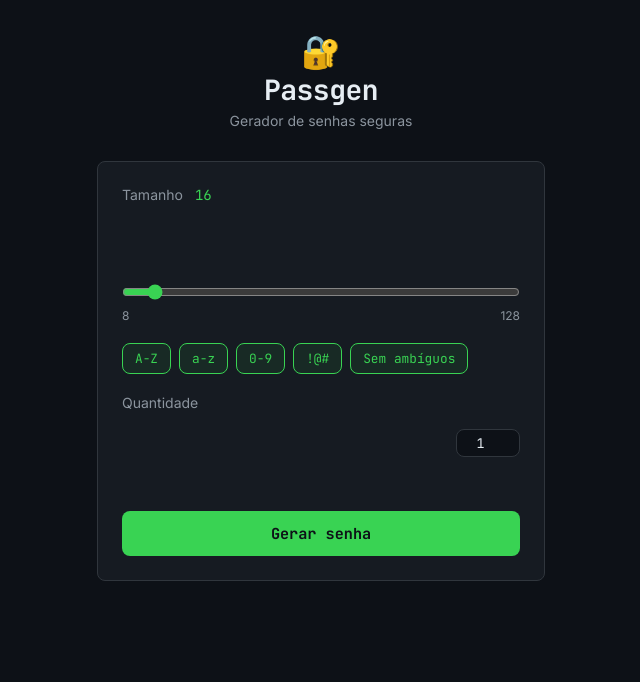
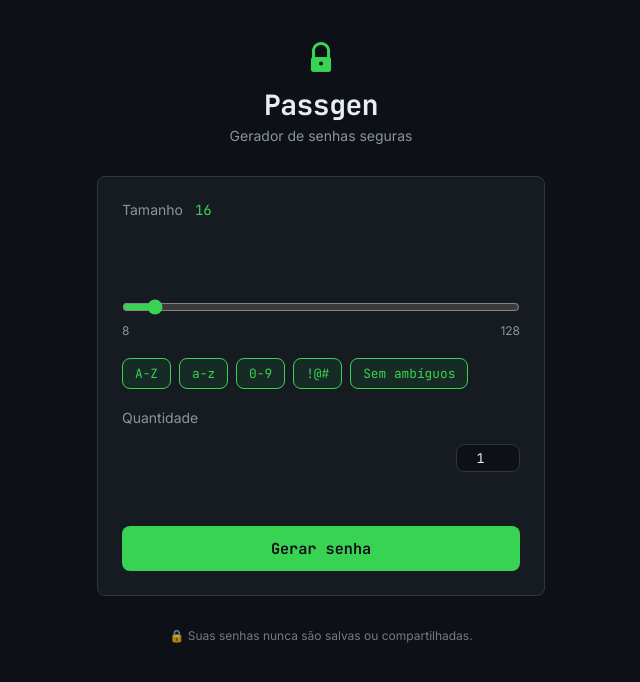
Before and after one commit to pedroolivsz/passgen, a React (Vite) app in the folder frontend/: page / in a window 1280 px wide. Shown: the top 682 px of the page, without its empty margins (319-959 px from the left). Built offline with nearby package versions, Linux system fonts and the light colour scheme; no server answers.

Commit message:
feat: replace header emoji with logo icon

```diff
--- a/frontend/src/App.css
+++ b/frontend/src/App.css
@@ -34,8 +34,9 @@ body {
     margin-bottom: 2rem;
 }
 
-.app-logo {
-    font-size: 2rem;
+.app-logo img {
+    width: 50px;
+    height: 50px;
 }
 
 .app-title {
@@ -235,3 +236,11 @@ body {
     font-family: var(--mono);
     min-width: 40px;
 }
+
+.app-footer {
+    text-align: center;
+    margin-top: 2rem;
+    font-size: 0.75rem;
+    color: var(--text-muted);
+    opacity: 0.8;
+}
--- a/frontend/src/App.tsx
+++ b/frontend/src/App.tsx
@@ -25,7 +25,7 @@ export default function App() {
     return (
         <div className="app">
             <header className="app-header">
-                <span className="app-logo">🔐</span>
+                <span className="app-logo"><img src="/icons/icon-192.png" alt="Logo Passgen" /></span>
                 <h1 className="app-title">Passgen</h1>
                 <p className="app-subtitle">Gerador de senhas seguras</p>
             </header>
@@ -35,6 +35,10 @@ export default function App() {
                 {error && <p className="app-error">{error}</p>}
                 {result && <PasswordResult result={result} />}
             </main>
+
+            <footer className="app-footer">
+                <p>🔒 Suas senhas nunca são salvas ou compartilhadas.</p>
+            </footer>
         </div>
     );
 }
```
Also changed, not shown: 2 other files (tests, documents, lock files or other folders).
